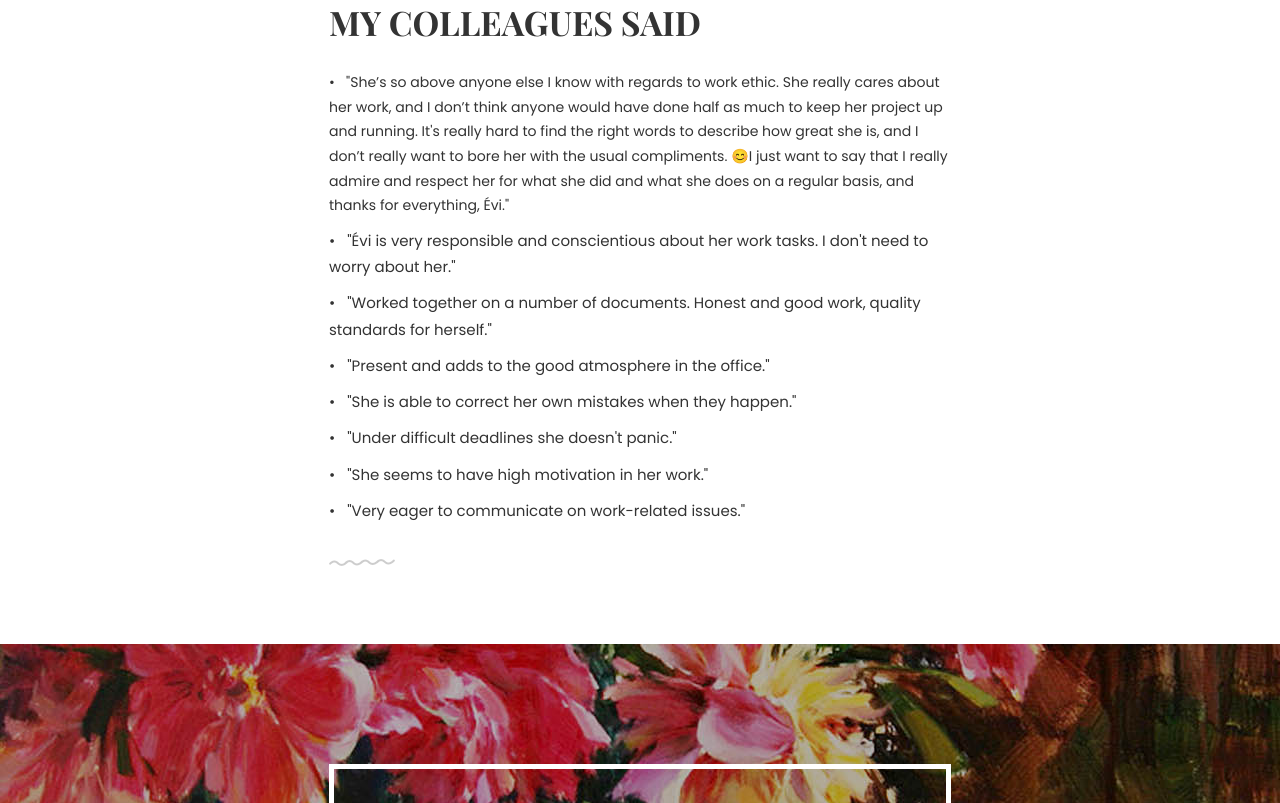
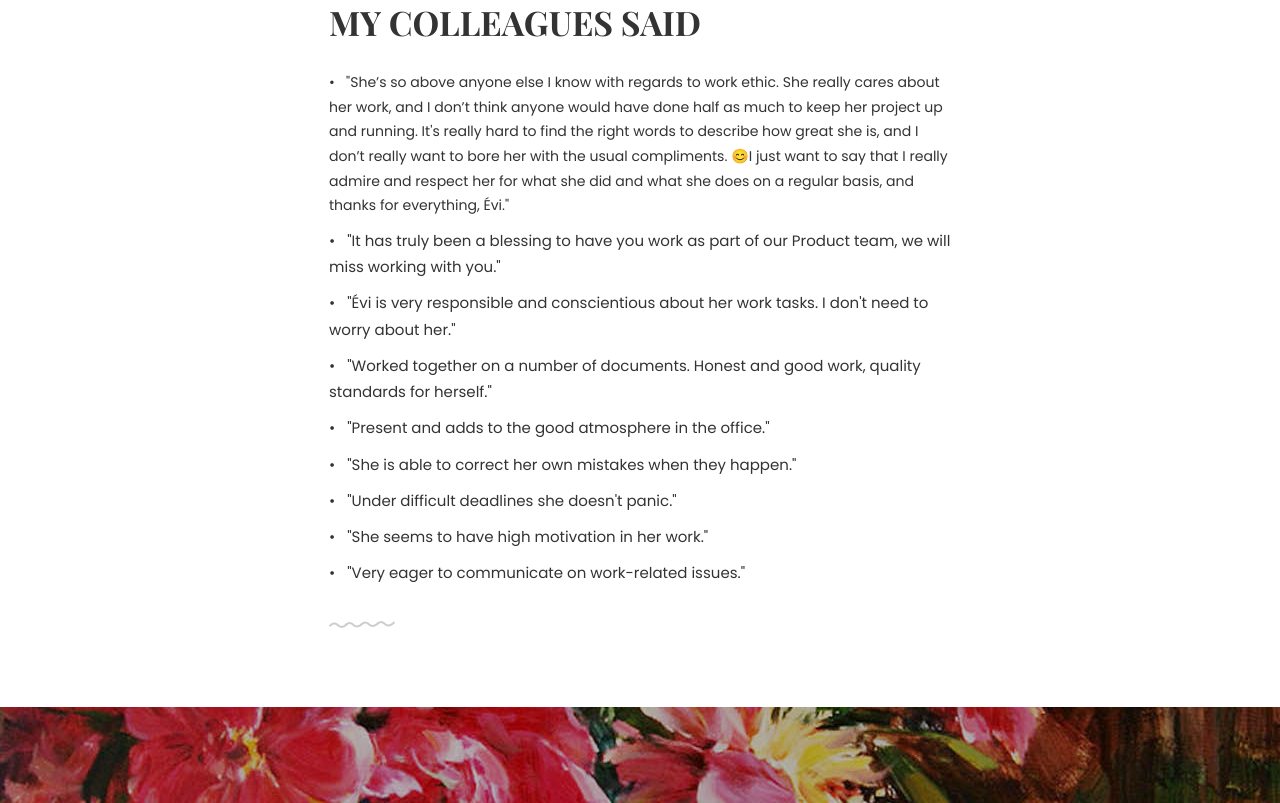
Before and after one commit to koszoeva/cv, a plain HTML site: page index.html in a window 1280 px wide. Shown: the part 3266-4069 px from the top of the page. Drawn offline with Linux system fonts and the light colour scheme.

Commit message:
+1 feedback

```diff
--- a/index.html
+++ b/index.html
@@ -213,6 +213,8 @@
                         usual compliments. 😊I just want to say that I really admire and respect
                         her for what she did and what she does on a regular basis, and thanks for
                         everything, Évi."</li>
+					<li style="margin-bottom: 10px;">•&nbsp;&nbsp;&nbsp;"It has truly been a blessing to have you work as part of our Product team,
+						we will miss working with you."</li>
 					<li style="margin-bottom: 10px;">•&nbsp;&nbsp;&nbsp;"Évi is very responsible and conscientious about her work tasks. I
                         don't need to worry about her."</li>
                     <li style="margin-bottom: 10px;">•&nbsp;&nbsp;&nbsp;"Worked together on a number of documents. Honest and good
```
